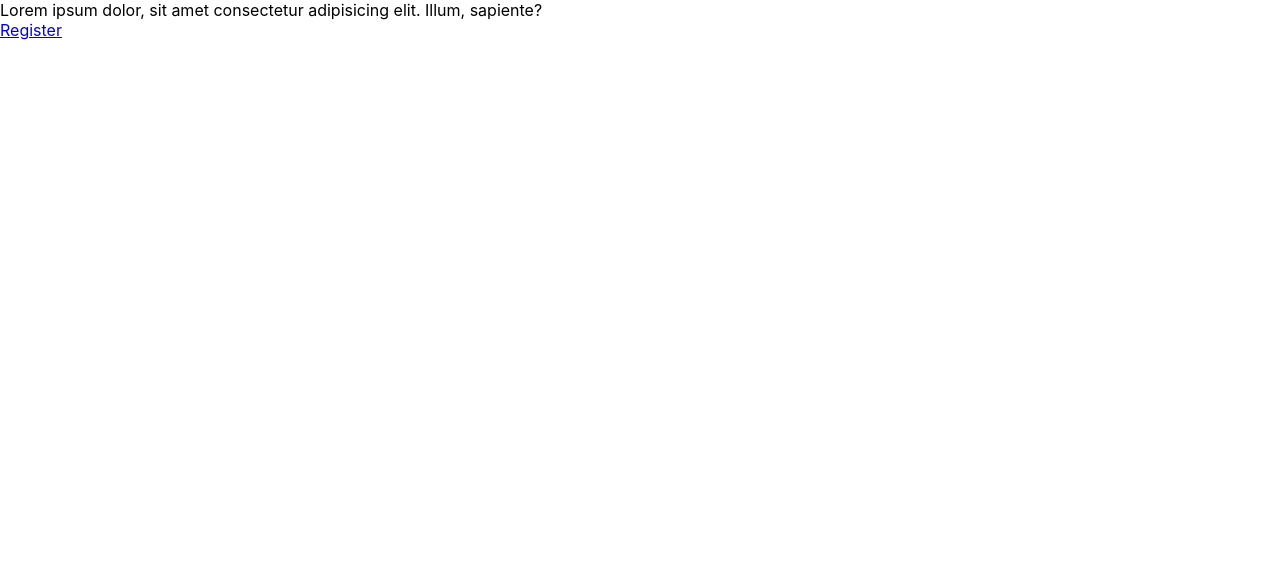
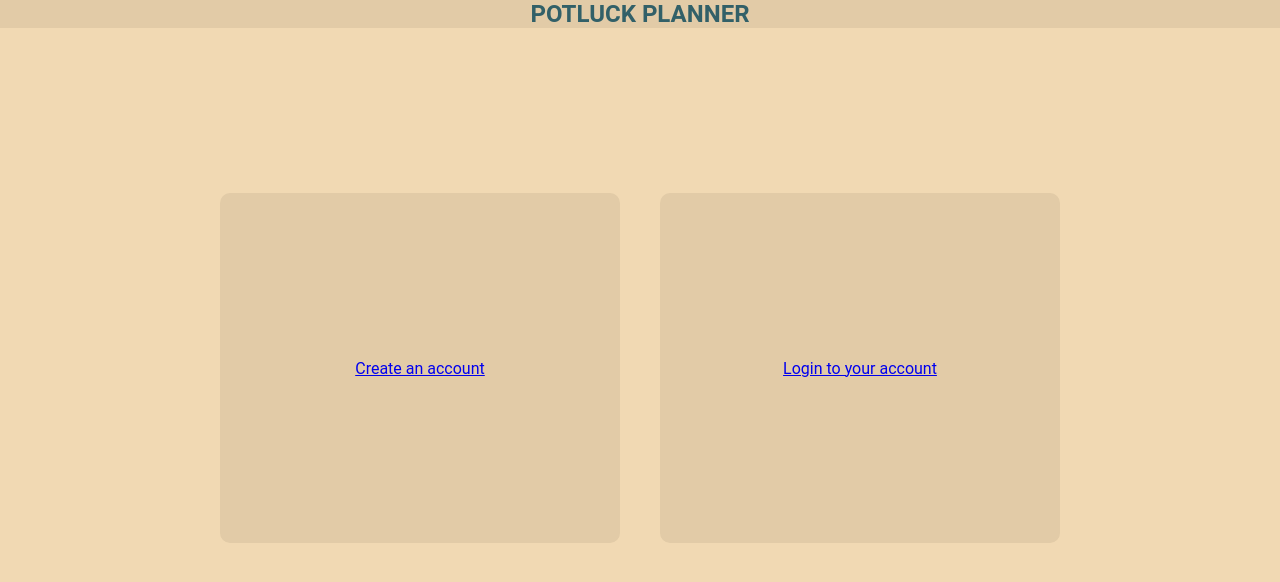
Before and after one commit to Build-Week-Potluck-Plannerr/front-end, a React (Create React App) app in the folder potluck-front-end/: page / in a window 1280 px wide. Shown: the top 582 px of the page. Built offline with nearby package versions, Linux system fonts and the light colour scheme.

Commit message:
added landing

```diff
--- a/potluck-front-end/src/components/Home.js
+++ b/potluck-front-end/src/components/Home.js
@@ -1,20 +1,24 @@
 import React from "react";
-
 import "../styles/home.css";
 
 const Home = () => {
   return (
-    <div>
+    <>
       <section className="hero-section">
-        <div>
-          Lorem ipsum dolor, sit amet consectetur adipisicing elit. Illum,
-          sapiente?
+        <div class="home-title">
+          <h1>POTLUCK PLANNER</h1>
         </div>
-        <div>
-          <a href="/register">Register</a>
+
+        <div class="home-container">
+          <div class="left">
+            <a href="/register">Create an account</a>
+          </div>
+          <div class="right">
+            <a href="/login">Login to your account</a>
+          </div>
         </div>
       </section>
-    </div>
+    </>
   );
 };
 
--- a/potluck-front-end/src/styles/home.css
+++ b/potluck-front-end/src/styles/home.css
@@ -3,3 +3,42 @@
   padding: 0;
   box-sizing: border-box;
 }
+
+:root {
+  --background-color: #f1d9b3;
+  --background-color2: #e2cba7;
+  --accent-color: #326068;
+  --accent-color2: #77352c;
+}
+
+body {
+  background: var(--background-color);
+  font-family: "Roboto", sans-serif;
+}
+
+.home-title {
+  display: flex;
+  justify-content: center;
+  align-items: center;
+  background: var(--background-color2);
+  color: var(--accent-color);
+}
+
+.home-container {
+  display: flex;
+  justify-content: center;
+  align-items: center;
+  height: 85vh;
+}
+
+.home-container .left,
+.home-container .right {
+  display: flex;
+  justify-content: center;
+  align-items: center;
+  background: var(--background-color2);
+  height: 350px;
+  width: 400px;
+  margin: 20px;
+  border-radius: 10px;
+}
```
